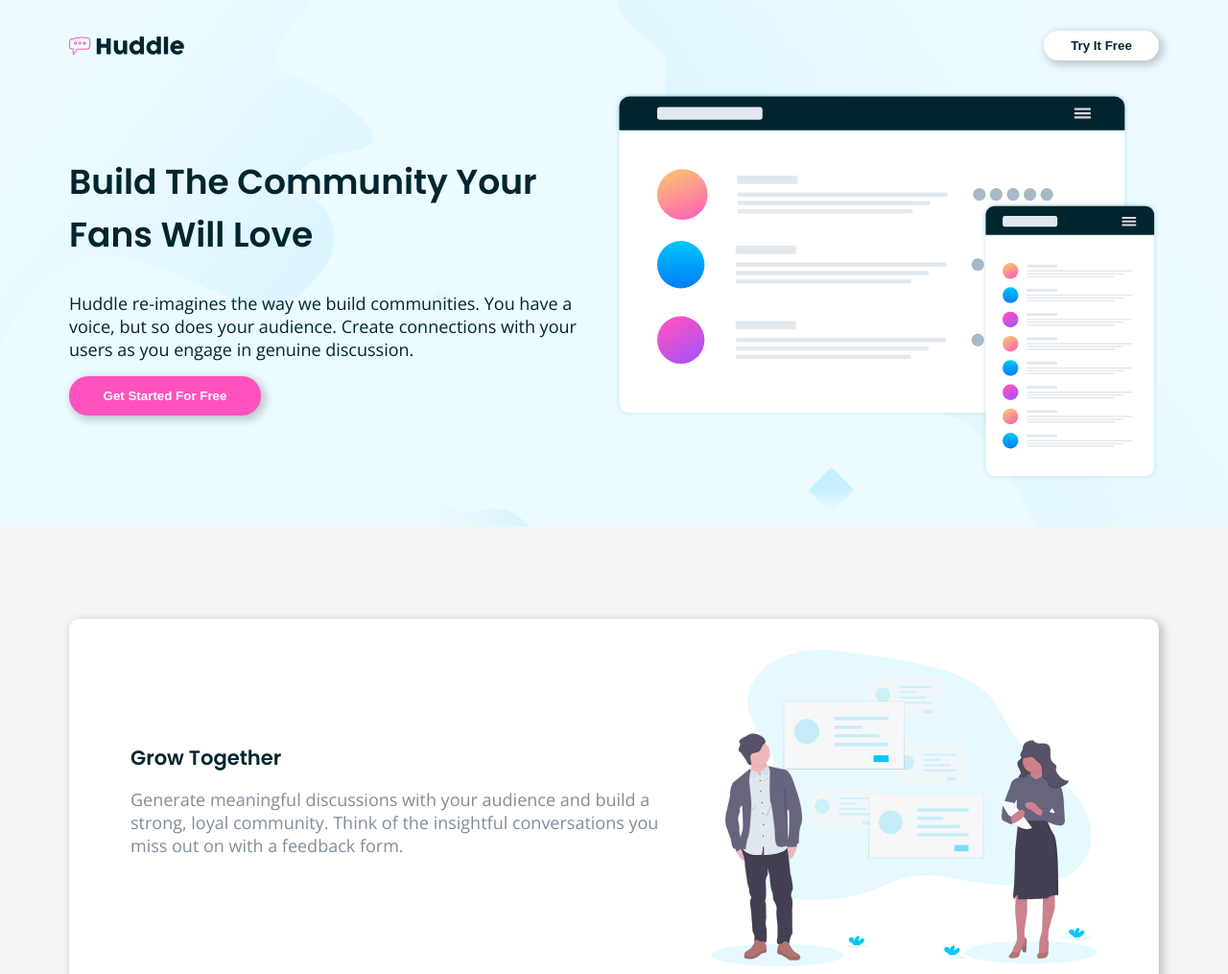
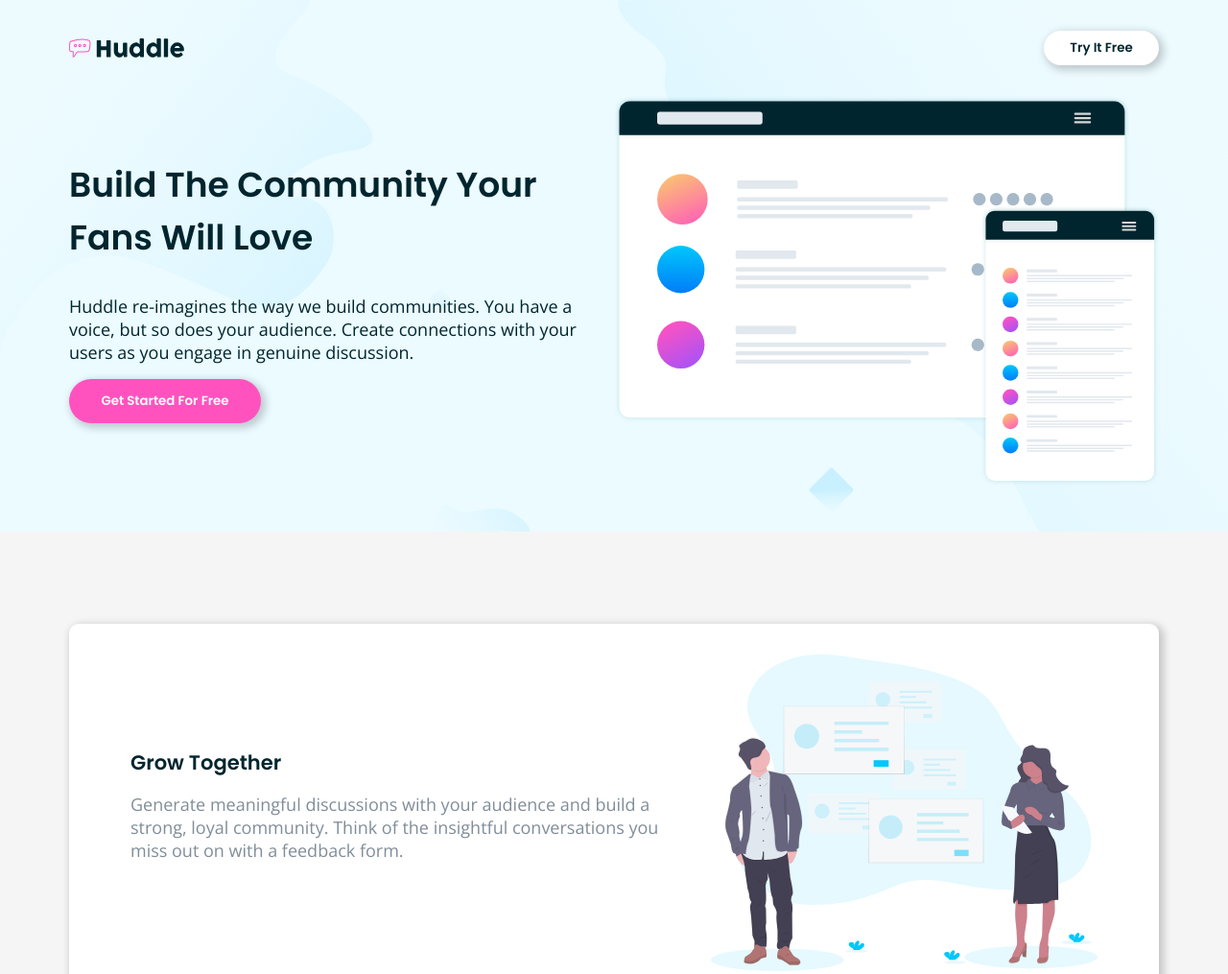
Before and after one commit to MohamedBehhar/Landing-page-with-alternating-feature-blocks, a plain HTML site: page index.html in a window 1280 px wide. Shown: the top 1015 px of the page at 96% size. Drawn offline with nearby package versions, Linux system fonts and the light colour scheme.

Commit message:
deleting -a- from -buttons-

```diff
--- a/css/style.css
+++ b/css/style.css
@@ -22,7 +22,7 @@
 }
 
 /* typographie */
-h1 , h2, h3{
+h1 , h2, h3, button{
     font-family: 'Poppins', sans-serif;
     font-weight: 600;
     color: var(--Very-Dark-Cyan);
@@ -43,7 +43,7 @@ a{
 /* styling buttons */
 button{
     border: none;
-    border-radius: 20px;
+    border-radius: 25px;
     box-shadow: var(--box-shadow);
     padding: .5rem;
     cursor: pointer;
@@ -51,6 +51,7 @@ button{
 /* styling the get started button */
 .get-started{
     background-color: var(--Pink);
+    color: white;
     opacity: 1;
     transition: opacity 200ms ease-in-out;
     width: 200px;
@@ -59,9 +60,7 @@ button{
 .get-started:hover{
     opacity: .7;
 }
-.get-started a{
-    color: white;
-}
+
 
 /* styling the body */
 body{
@@ -102,12 +101,10 @@ nav .logo{
 nav button{
     background-color: white;
     width: 120px;
-}
-nav button a{
     color: var(--Very-Dark-Cyan);
     transition: color 200ms ease-in-out;
 }
-nav button a:hover{
+nav button:hover{
     color: var(--Grayish-Blue);
 }
 
--- a/index.html
+++ b/index.html
@@ -26,7 +26,7 @@
     <div class="container">
       <nav>
         <img src="./images/logo.svg" alt="logo" class="logo">
-        <button class="try-it"><a href="#">Try It Free</a></button>
+        <button class="try-it">Try It Free</button>
       </nav>
 
       <div class="intro">
@@ -36,7 +36,7 @@
               Huddle re-imagines the way we build communities. You have a voice, but so does your audience.
               Create connections with your users as you engage in genuine discussion.
           </p>
-          <button class="get-started"><a href="#">Get Started For Free</a></button>
+          <button class="get-started">Get Started For Free</button>
         </div>
 
         <img src="./images/illustration-mockups.svg" alt="mockup" class="intro-img">
@@ -88,7 +88,7 @@
     <div class="cta-card">
       <h2>Ready To Build Your Community?</h2>
       <button class="get-started">
-        <a href="#">Get Started For Free</a>
+        Get Started For Free
       </button>
     </div>
 
```
